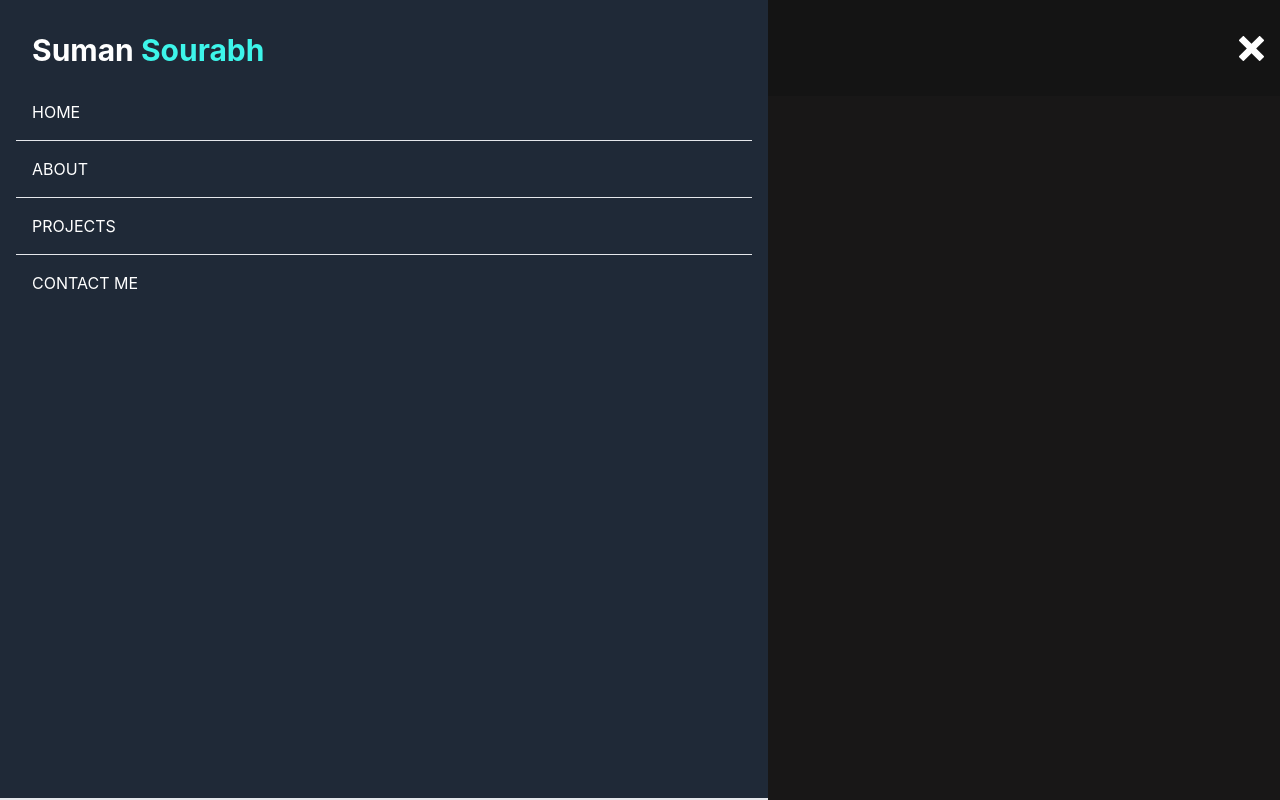
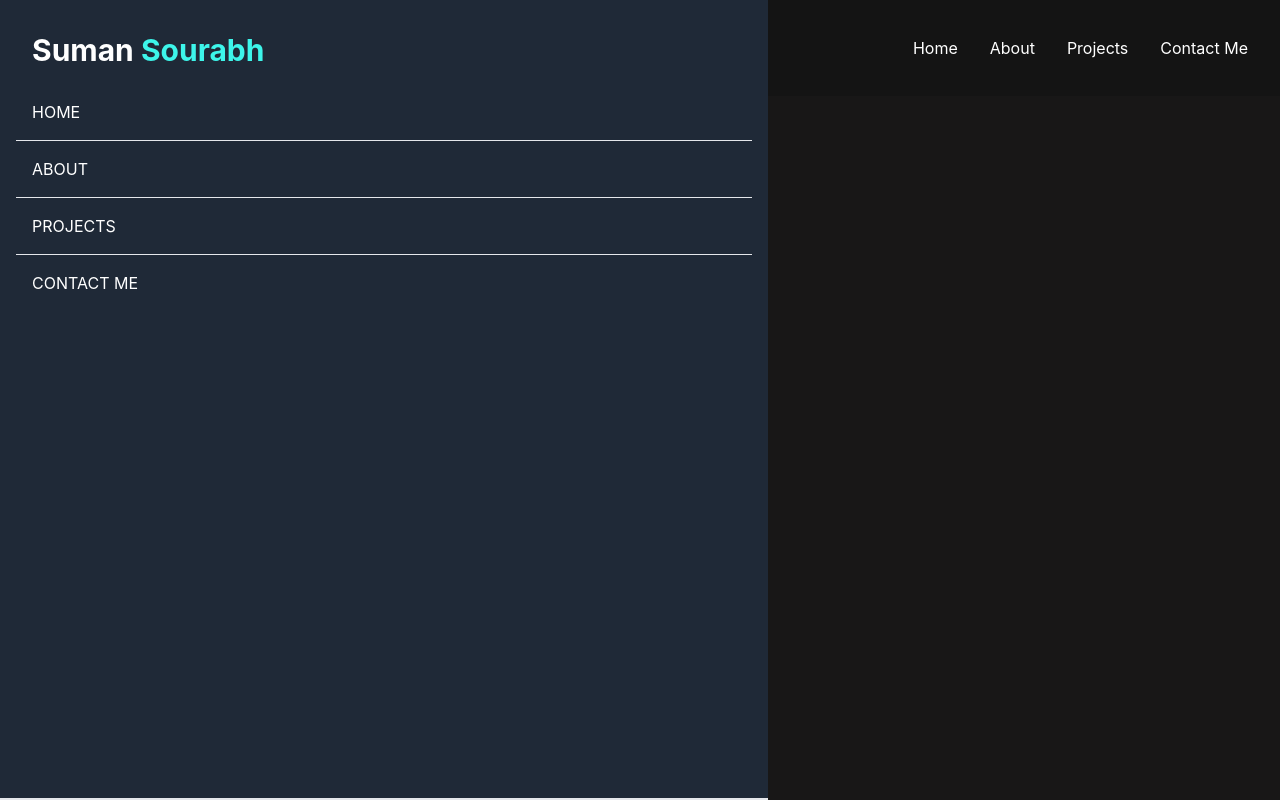
Before and after one commit to sumansourabh9155/Portfolio-Site, a React (Vite) app: page / in a window 1280 px wide. Built offline with nearby package versions, Linux system fonts and the light colour scheme.

Commit message:
Navbar Completed

```diff
--- a/src/component/UI/Navbar/Navbar.jsx
+++ b/src/component/UI/Navbar/Navbar.jsx
@@ -10,14 +10,15 @@ const Navbar = () => {
     return (<div>
 
         <div className="flex items-center justify-between h-24 max-w-[1240p] mx-auto p-4 text-white" >
-            <h1 className="w-full text-3xl font-bold">Suman <spam className="text-[#3DF5EA]">Sourabh</spam></h1>
-            <ul className="flex hidden">
+            <h1 className="text-3xl font-bold">Suman <spam className="text-[#3DF5EA]">Sourabh</spam></h1>
+            <ul className="hidden md:flex">
                 <li className="p-4">Home</li>
                 <li className="p-4">About</li>
                 <li className="p-4">Projects</li>
                 <li className="p-4">Contact Me</li>
             </ul>
-            <div onClick={setMenu}>
+
+            <div onClick={setMenu} className="block md:hidden">
                 {!showMenu ? <ImCross size={25} /> : <BiMenuAltRight size={25} />}
             </div>
             <div className={!showMenu ? "fixed left-0 top-0 w-[60%] h-full border-r-grey-900 pt-8  border-b-2 bg-gray-800 ease-in-out duration-500" : "fixed left-[-100%]"}>
```
